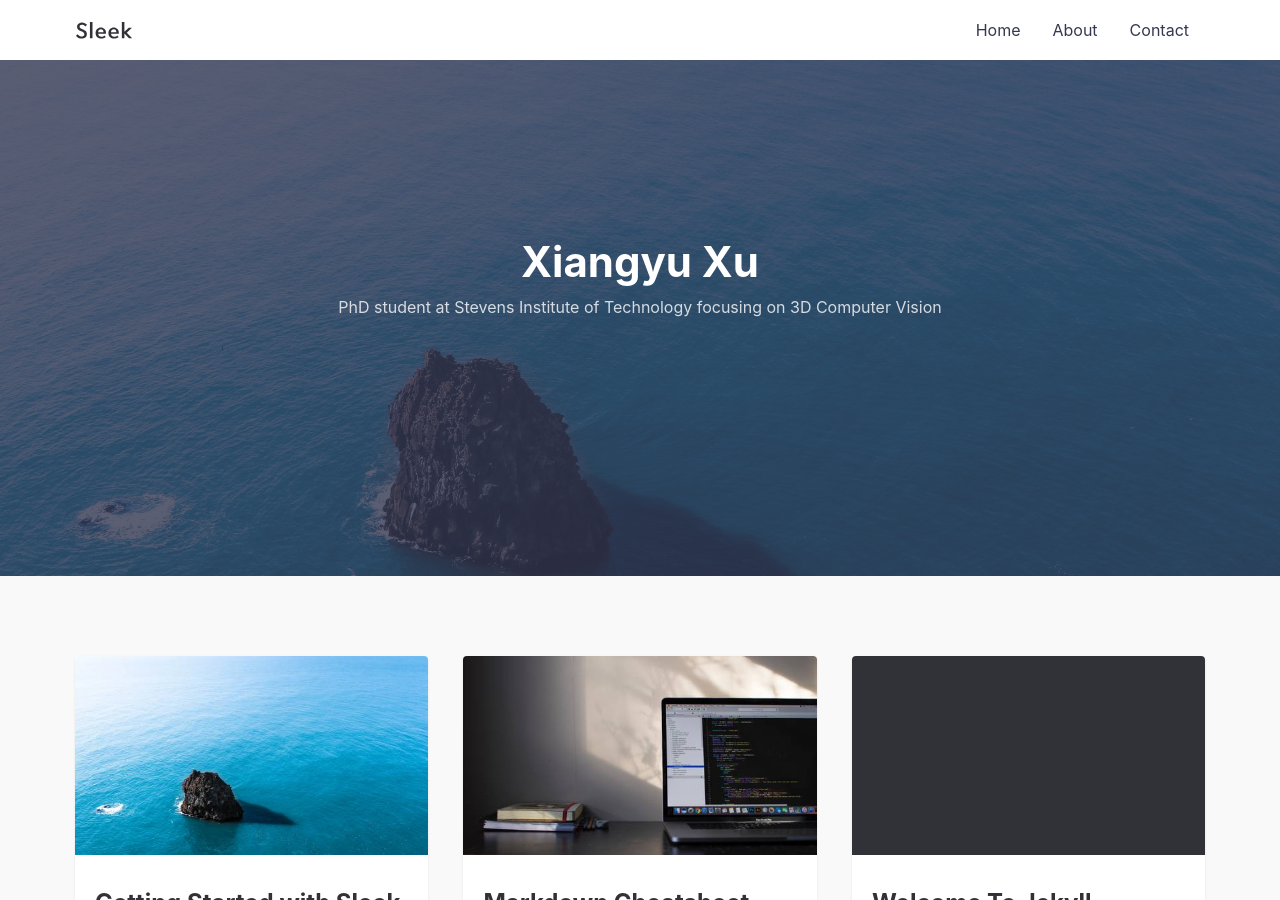
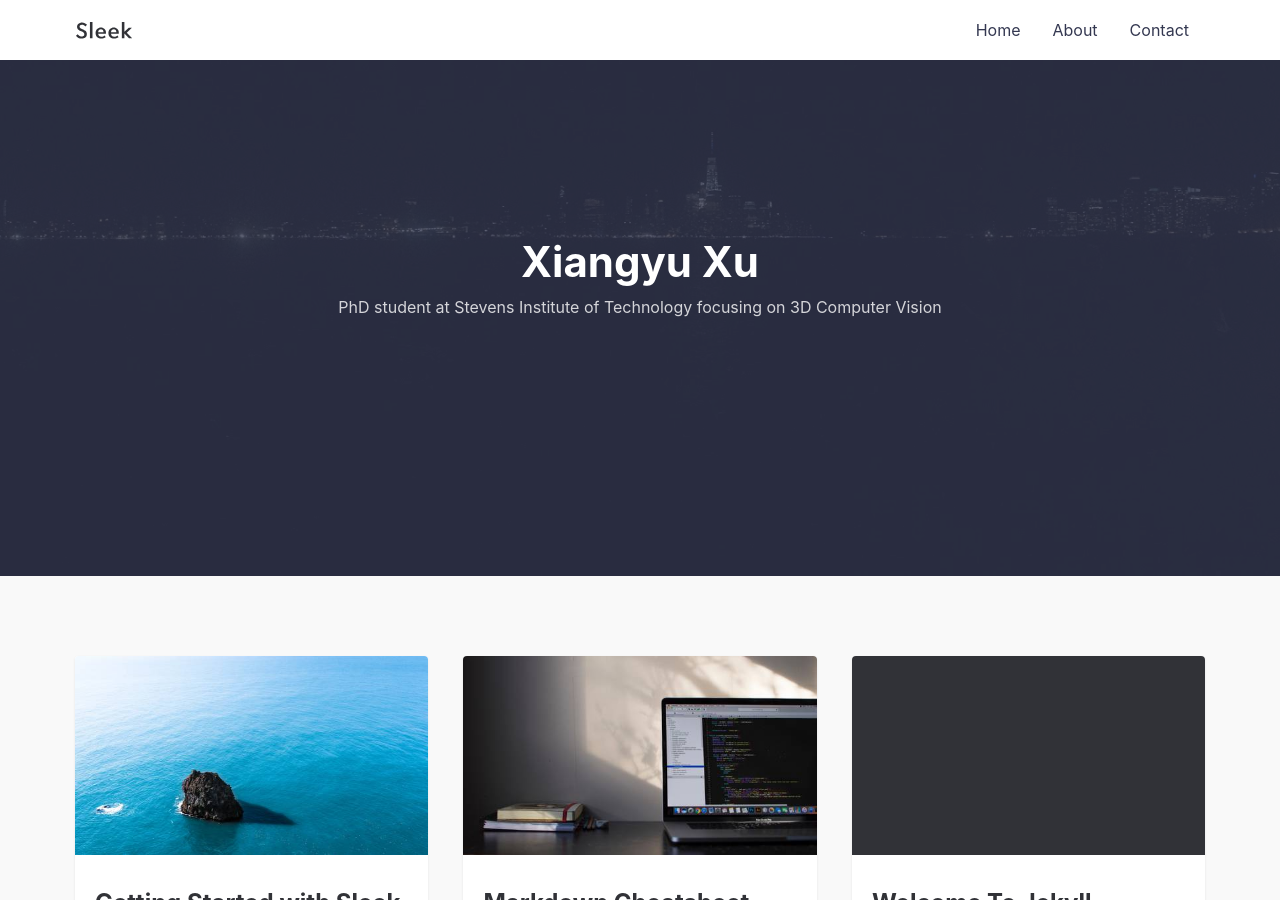
Before and after one commit to ShawnXu10/shawnxu10.github.com, a Jekyll site: the page built from index.md, in a window 1280 px wide and 900 px high. Built offline with Jekyll 4.4.1, drawn with Linux system fonts in a browser that asks for light colours.

Commit message:
background_pic

```diff
--- a/_layouts/default.html
+++ b/_layouts/default.html
@@ -18,7 +18,7 @@ layout: compress
 
     {% include header.html %}
 
-    <div class="hero lazyload" data-bg="{{site.url}}/assets/img/posts/sleek_lg.jpg">
+    <div class="hero lazyload" data-bg="{{site.url}}/assets/img/posts/background.jpg">
       <div class="hero__wrap">
         <h1 class="hero__title">Xiangyu Xu</h1>
         <p class="hero__meta">PhD student at Stevens Institute of Technology focusing on 3D Computer Vision</p>
```
Also changed, not shown: assets/img/posts/background.jpg (added).
